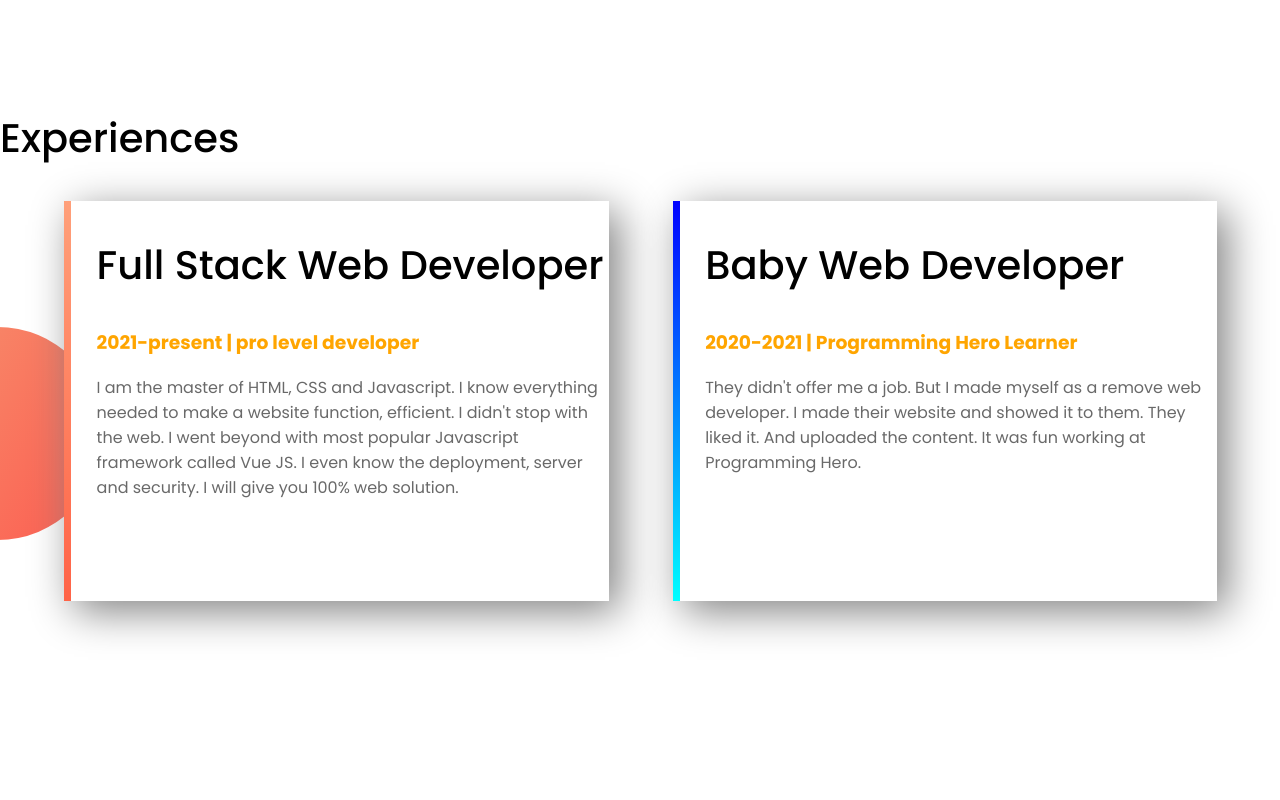
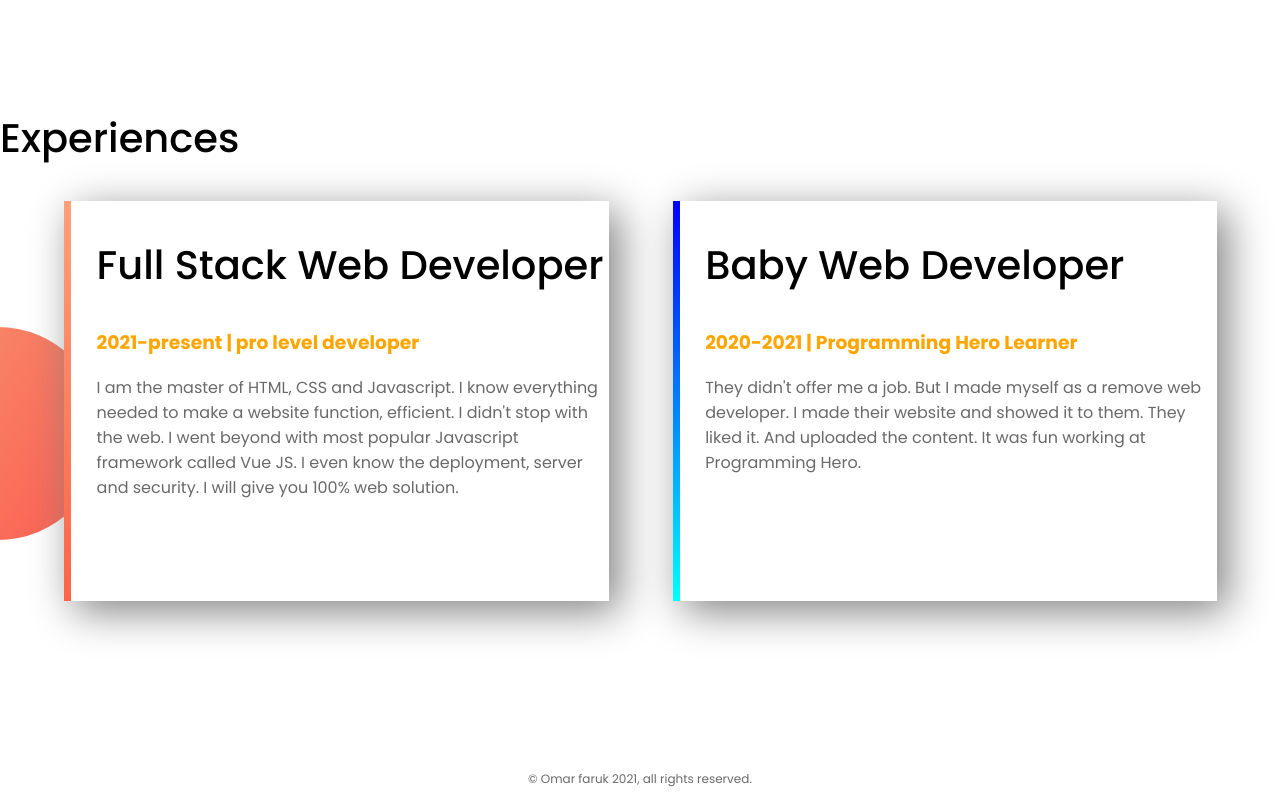
Before and after one commit to omar-faruuk/web-portfolio1, a plain HTML site: page index.html in a window 1280 px wide. Shown: the part 1225-2025 px from the top of the page. Before the commit the page ends 1983 px from the top, so only its background shows below. Drawn offline with Linux system fonts and the light colour scheme.

Commit message:
completed web site

```diff
--- a/index.html
+++ b/index.html
@@ -47,6 +47,9 @@
           <p>They didn't offer me a job. But I made myself as a remove web developer. I made their website and showed it to them. They liked it. And uploaded the content. It was fun working at Programming Hero.</p>
         </div>
     </section>
+    <footer>
+        <p>© Omar faruk 2021, all rights reserved.</p>
+    </footer>
 
 </body>
 </html>
--- a/style.css
+++ b/style.css
@@ -69,3 +69,7 @@ section{
     background-repeat: no-repeat;
     background-position: left;
 }
+footer p{
+    text-align: center;
+    font-size: 12px;
+}
```
